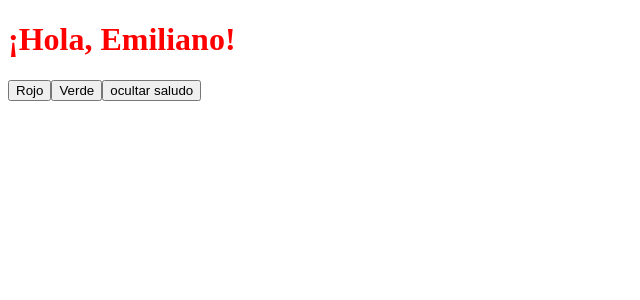
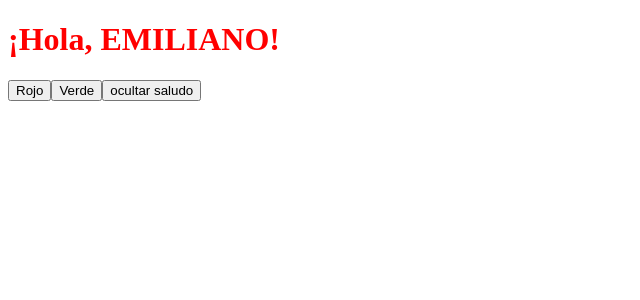
Before and after one commit to eacevedomd/tp, an Angular app: page / in a window 1280 px wide. Shown: the top 300 px of the page, without its empty margins (0-640 px from the left). Built offline with nearby package versions, Linux system fonts and the light colour scheme.

Commit message:
added pipe uppercase custom

```diff
--- a/src/app/app.module.ts
+++ b/src/app/app.module.ts
@@ -4,11 +4,13 @@ import { BrowserModule } from '@angular/platform-browser';
 import { AppRoutingModule } from './app-routing.module';
 import { AppComponent } from './app.component';
 import { SaludoComponent } from './components/saludo/saludo.component';
+import { UpperCasePipe } from './pipes/upperCase.pipe';
 
 @NgModule({
   declarations: [
     AppComponent,
-    SaludoComponent
+    SaludoComponent,
+    UpperCasePipe
   ],
   imports: [
     BrowserModule,
--- a/src/app/components/saludo/saludo.component.html
+++ b/src/app/components/saludo/saludo.component.html
@@ -1,7 +1,7 @@
 <h1
     *ngIf="showGreetings"
     [ngClass]="color"
->¡Hola, {{name}}!</h1>
+>¡Hola, {{name | upperCaseCustom }}!</h1>
 
     <button
         (click)="changeColor('red')">
--- /dev/null
+++ b/src/app/pipes/upperCase.pipe.ts
@@ -0,0 +1,15 @@
+import { Pipe, PipeTransform } from "@angular/core";
+
+
+
+@Pipe({
+    name: "upperCaseCustom",
+    standalone: false
+})
+export class UpperCasePipe implements PipeTransform {
+
+    transform(value: string) {
+        return value.toUpperCase();
+    }
+
+}
```
